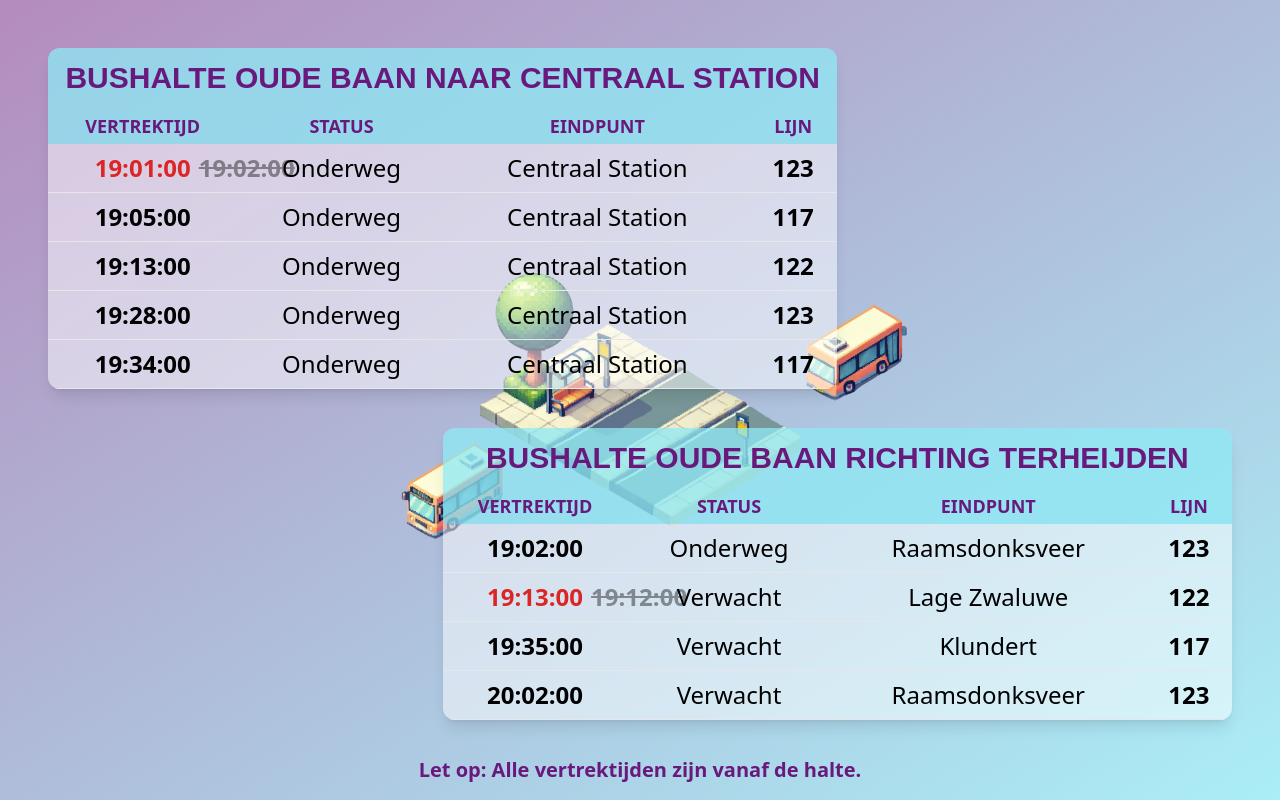
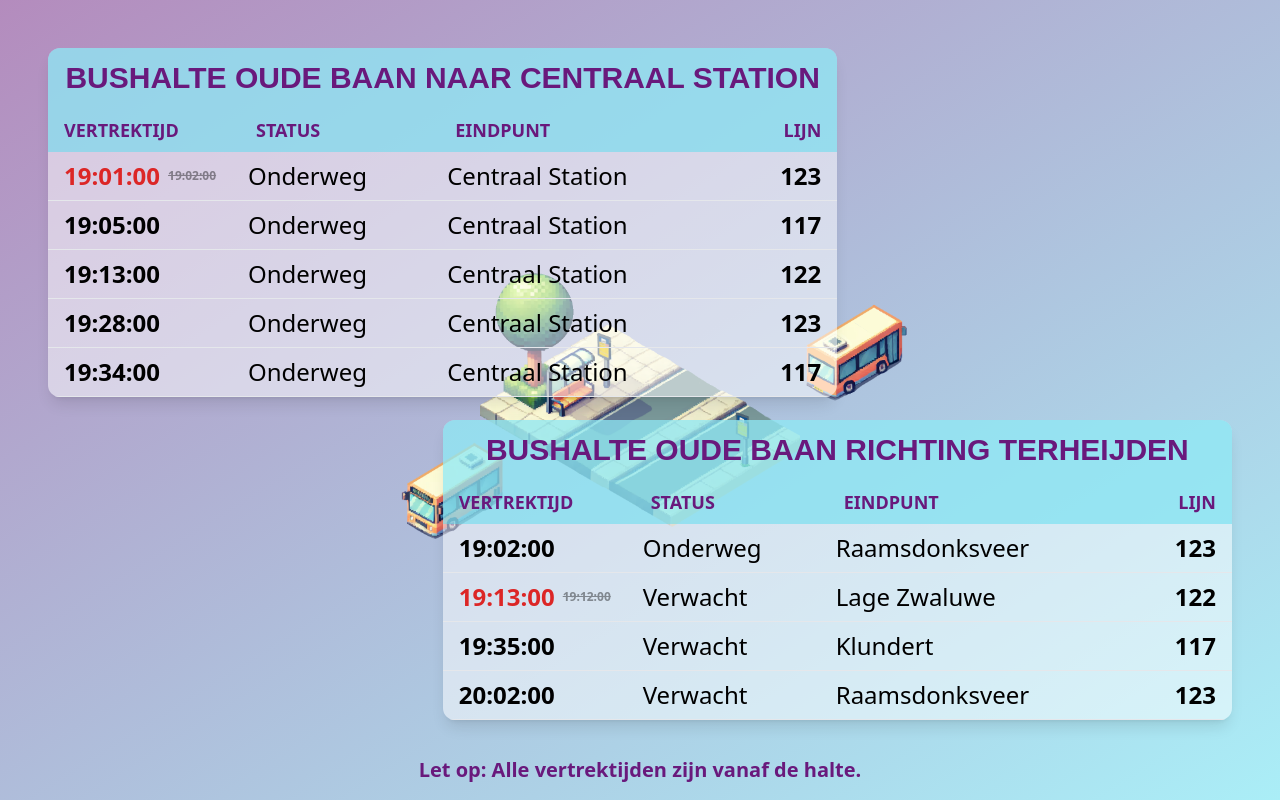
Before and after one commit to curio-team/narrowcast-bustijden, a plain HTML site: page index.html in a window 1280 px wide. Drawn offline with nearby package versions, Linux system fonts and the light colour scheme.

Commit message:
Fix alignment + prevent overlapping delay time

```diff
--- a/index.html
+++ b/index.html
@@ -58,31 +58,31 @@
 
         <table class="table-auto w-full">
           <thead class="text-lg bg-curioSecondary/50 text-curioPrimary uppercase">
-            <tr class="text-center">
-              <th class="p-1">Vertrektijd</th>
-              <th class="p-1">Status</th>
-              <th class="p-1">Eindpunt</th>
-              <th class="p-1">Lijn</th>
+            <tr class="text-left">
+              <th class="py-2 px-4">Vertrektijd</th>
+              <th class="py-2 px-4">Status</th>
+              <th class="py-2 px-4">Eindpunt</th>
+              <th class="py-2 px-4 text-end">Lijn</th>
             </tr>
           </thead>
 
-          <tbody class="text-2xl">
+          <tbody class="text-2xl portrait:text-xl">
             <tr v-for="bus in toCentral.slice(0,5)"
-                class="text-center border-b">
-              <td class="p-1 font-semibold"
+                class="border-b">
+              <td class="py-2 px-4 font-semibold w-48"
                   v-if="bus.ExpectedArrivalTime == bus.TargetArrivalTime">
                 {{ formatDate(bus.TargetArrivalTime) }}
               </td>
               <td v-else
-                  class="p-2 font-semibold">
+                  class="py-2 px-4 font-semibold">
                 <div class="inline-block relative">
                   <span class="text-red-600">{{ formatDate(bus.ExpectedArrivalTime) }}</span>
-                  <span class="absolute start-full line-through ml-2 opacity-40">{{ formatDate(bus.TargetArrivalTime) }}</span>
+                  <span class="absolute start-full line-through ml-2 opacity-40 text-xs translate-y-1/2">{{ formatDate(bus.TargetArrivalTime) }}</span>
                 </div>
               </td>
               <td class="p-2">{{translate(bus.TripStopStatus)}}</td>
               <td class="p-2">{{bus.DestinationName50}}</td>
-              <td class="p-2 font-semibold">{{bus.LinePublicNumber}}</td>
+              <td class="py-2 px-4 font-semibold text-end">{{bus.LinePublicNumber}}</td>
             </tr>
           </tbody>
         </table>
@@ -97,31 +97,31 @@
 
         <table class="table-auto w-full">
           <thead class="text-lg bg-curioSecondary/50 text-curioPrimary uppercase">
-            <tr class="text-center">
-              <th class="p-1">Vertrektijd</th>
-              <th class="p-1">Status</th>
-              <th class="p-1">Eindpunt</th>
-              <th class="p-1">Lijn</th>
+            <tr class="text-left">
+              <th class="py-2 px-4">Vertrektijd</th>
+              <th class="py-2 px-4">Status</th>
+              <th class="py-2 px-4">Eindpunt</th>
+              <th class="py-2 px-4 text-end">Lijn</th>
             </tr>
           </thead>
 
-          <tbody class="text-2xl">
+          <tbody class="text-2xl portrait:text-xl">
             <tr v-for="bus in toRoute.slice(0,5)"
-                class="text-center border-b">
-              <td class="p-2 font-semibold"
+                class="border-b">
+              <td class="py-2 px-4 font-semibold w-48"
                   v-if="bus.ExpectedArrivalTime == bus.TargetArrivalTime">
                 {{ formatDate(bus.TargetArrivalTime) }}
               </td>
               <td v-else
-                  class="p-2 font-semibold">
+                  class="py-2 px-4 font-semibold">
                 <div class="inline-block relative">
                   <span class="text-red-600">{{ formatDate(bus.ExpectedArrivalTime) }}</span>
-                  <span class="absolute start-full line-through ml-2 opacity-40">{{ formatDate(bus.TargetArrivalTime) }}</span>
+                  <span class="absolute start-full line-through ml-2 opacity-40 text-xs translate-y-1/2">{{ formatDate(bus.TargetArrivalTime) }}</span>
                 </div>
               </td>
               <td class="p-2">{{translate(bus.TripStopStatus)}}</td>
               <td class="p-2">{{bus.DestinationName50}}</td>
-              <td class="p-2 font-semibold">{{bus.LinePublicNumber}}</td>
+              <td class="py-2 px-4 font-semibold text-end">{{bus.LinePublicNumber}}</td>
             </tr>
           </tbody>
         </table>
```
